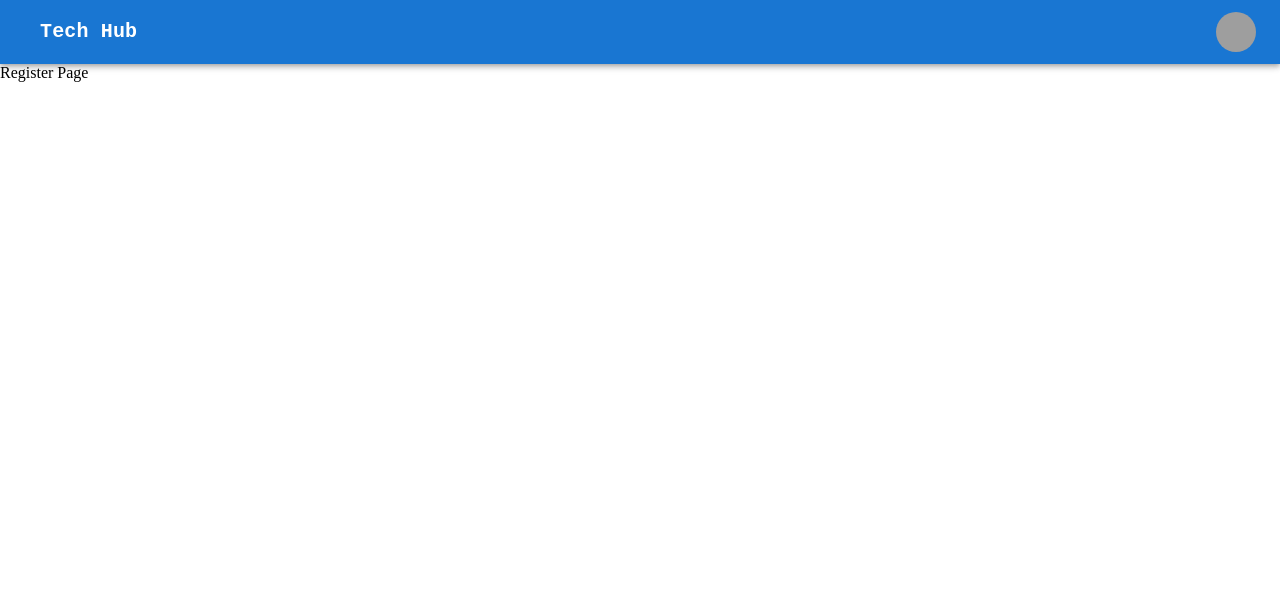
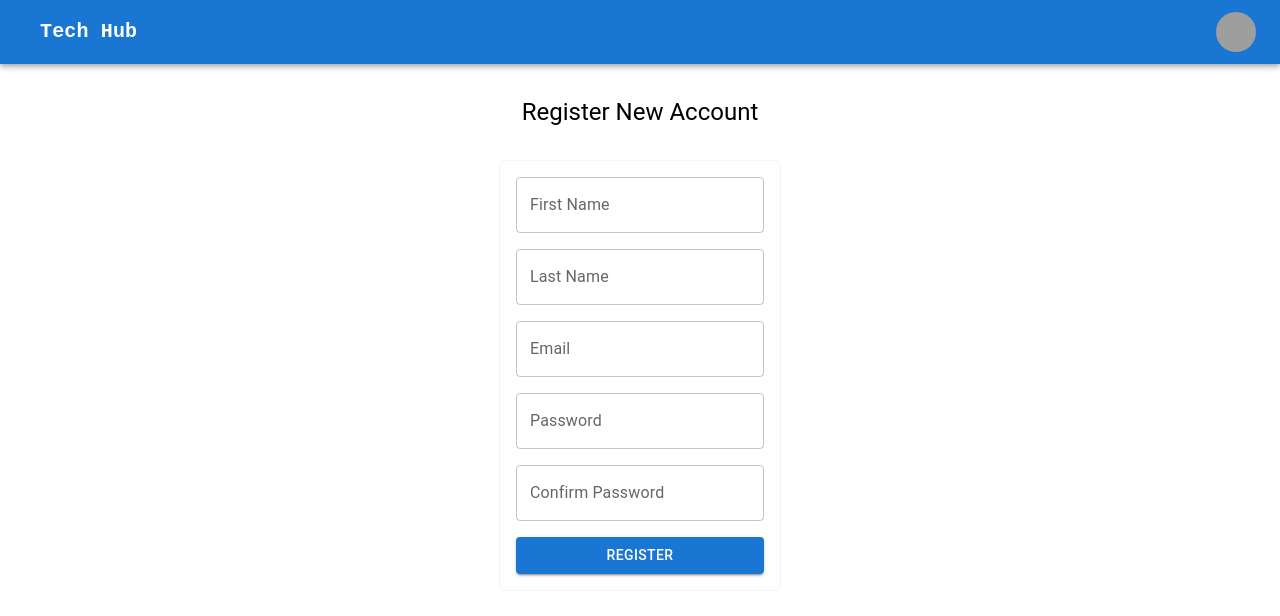
Before and after one commit to AhmedAlaaEzzt/e-commerce, a React (Vite) app in the folder frontend/: page /register in a window 1280 px wide. Shown: the top 616 px of the page. Built offline with nearby package versions, Linux system fonts and the light colour scheme; grey boxes are pictures that could not be loaded; some icons are missing.

Commit message:
create register form

```diff
--- a/frontend/src/pages/RegisterPage.tsx
+++ b/frontend/src/pages/RegisterPage.tsx
@@ -1,5 +1,124 @@
+import { useRef, useState } from "react";
+import Typography from "@mui/material/Typography";
+import Box from "@mui/material/Box";
+import Container from "@mui/material/Container";
+import Button from "@mui/material/Button";
+import TextField from "@mui/material/TextField";
+import { BASE_URL } from "../constants/baseUrl";
+
 const RegisterPage = () => {
-  return <div>Register Page</div>;
+  const [error, setError] = useState("");
+  const firstNameRef = useRef<HTMLInputElement>(null);
+  const lastNameRef = useRef<HTMLInputElement>(null);
+  const emailRef = useRef<HTMLInputElement>(null);
+  const passwordRef = useRef<HTMLInputElement>(null);
+  const confirmPasswordRef = useRef<HTMLInputElement>(null);
+
+  const onSubmit = async () => {
+    const firstName = firstNameRef.current?.value;
+    const lastName = lastNameRef.current?.value;
+    const email = emailRef.current?.value;
+    const password = passwordRef.current?.value;
+    const confirmPassword = confirmPasswordRef.current?.value;
+
+    console.log({ firstName, lastName, email, password, confirmPassword });
+
+    if (password !== confirmPassword) {
+      setError("Passwords do not match");
+      return;
+    }
+
+    // call the api to register the user
+    try {
+      const response = await fetch(`${BASE_URL}/users/register`, {
+        method: "POST",
+        headers: {
+          "Content-Type": "application/json",
+        },
+        body: JSON.stringify({ firstName, lastName, email, password }),
+      });
+
+      if (!response.ok) {
+        setError("Failed to register user " + response.statusText);
+        throw new Error("Failed to register user");
+      }
+      setError("");
+      const data = await response.json();
+      console.log(data);
+    } catch (error) {
+      console.log(error);
+    }
+  };
+
+  return (
+    <Container>
+      <Box
+        sx={{
+          display: "flex",
+          flexDirection: "column",
+          justifyContent: "center",
+          alignItems: "center",
+          gap: 4,
+          mt: 4,
+        }}
+      >
+        <Typography variant="h5">Register New Account</Typography>
+        <Box
+          sx={{
+            display: "flex",
+            flexDirection: "column",
+            gap: 2,
+            border: 1,
+            p: 2,
+            borderRadius: 2,
+            borderColor: "#f5f5f5",
+          }}
+        >
+          <TextField
+            inputRef={firstNameRef}
+            name="firstName"
+            label="First Name"
+            variant="outlined"
+            fullWidth
+          />
+          <TextField
+            inputRef={lastNameRef}
+            name="lastName"
+            label="Last Name"
+            variant="outlined"
+            fullWidth
+          />
+          <TextField
+            inputRef={emailRef}
+            name="email"
+            label="Email"
+            variant="outlined"
+            fullWidth
+          />
+          <TextField
+            inputRef={passwordRef}
+            name="password"
+            label="Password"
+            variant="outlined"
+            fullWidth
+            type="password"
+          />
+          <TextField
+            inputRef={confirmPasswordRef}
+            name="confirmPassword"
+            label="Confirm Password"
+            variant="outlined"
+            fullWidth
+            type="password"
+          />
+          <Button onClick={onSubmit} variant="contained" color="primary">
+            Register
+          </Button>
+          {error && <Typography color="error">{error}</Typography>}
+        </Box>
+      </Box>
+    </Container>
+  );
 };
 
 export default RegisterPage;
```
Also changed, not shown: 2 other files (tests, documents, lock files or other folders).
